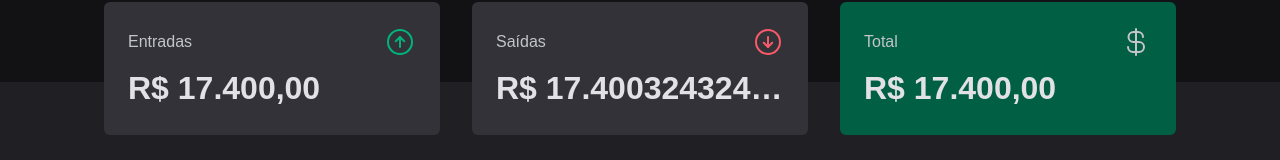
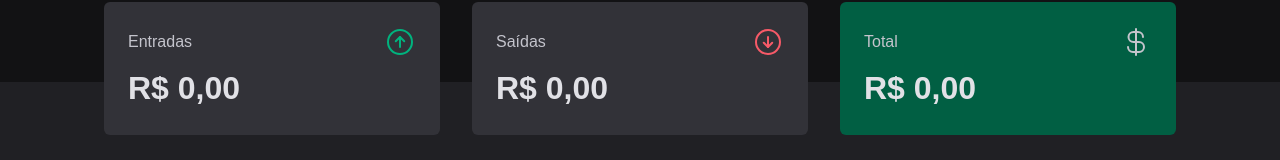
Before and after one commit to kenmarcos/dt-money-front-rs, a React (Vite) app: page / in a window 1280 px wide. Shown: the part 130-290 px from the top of the page. Built offline with nearby package versions, Linux system fonts and the light colour scheme; no server answers.

Commit message:
feat: add calculations to summary

```diff
--- a/src/App.tsx
+++ b/src/App.tsx
@@ -3,6 +3,7 @@ import { defaultTheme } from "./styles/themes/default";
 import { GlobalStyle } from "./styles/global";
 import { Header } from "./components/Header";
 import { Transactions } from "./pages/Transactions";
+import { TransactionProvider } from "./contexts/TransactionContext";
 
 function App() {
   return (
@@ -10,7 +11,9 @@ function App() {
       <GlobalStyle />
       <Header />
 
-      <Transactions />
+      <TransactionProvider>
+        <Transactions />
+      </TransactionProvider>
     </ThemeProvider>
   );
 }
--- /dev/null
+++ b/src/contexts/TransactionContext.tsx
@@ -0,0 +1,41 @@
+import { api } from "@/lib/axios";
+import { ReactNode, createContext, useEffect, useState } from "react";
+
+interface Transaction {
+  id: number;
+  description: string;
+  type: "income" | "outcome";
+  price: number;
+  category: string;
+  createdAt: string;
+}
+
+interface TransactionContextData {
+  transactions: Transaction[];
+}
+
+export const TransactionContext = createContext({} as TransactionContextData);
+
+interface TransactionProviderProps {
+  children: ReactNode;
+}
+
+export const TransactionProvider = ({ children }: TransactionProviderProps) => {
+  const [transactions, setTransactions] = useState<Transaction[]>([]);
+
+  const fetchTransactions = async () => {
+    const response = await api.get("/transactions");
+
+    setTransactions(response.data);
+  };
+
+  useEffect(() => {
+    fetchTransactions();
+  }, []);
+
+  return (
+    <TransactionContext.Provider value={{ transactions }}>
+      {children}
+    </TransactionContext.Provider>
+  );
+};
--- /dev/null
+++ b/src/hooks/useSummary.ts
@@ -0,0 +1,27 @@
+import { TransactionContext } from "@/contexts/TransactionContext";
+import { useContext } from "react";
+
+export const useSummary = () => {
+  const { transactions } = useContext(TransactionContext);
+
+  const summary = transactions.reduce(
+    (acc, transaction) => {
+      if (transaction.type === "income") {
+        acc.income += transaction.price;
+        acc.total += transaction.price;
+      } else {
+        acc.outcome += transaction.price;
+        acc.total -= transaction.price;
+      }
+
+      return acc;
+    },
+    {
+      income: 0,
+      outcome: 0,
+      total: 0,
+    }
+  );
+
+  return { summary };
+};
--- a/src/pages/Transactions/components/Summary/index.tsx
+++ b/src/pages/Transactions/components/Summary/index.tsx
@@ -1,7 +1,15 @@
 import { ArrowCircleDown, ArrowCircleUp, CurrencyDollar } from "phosphor-react";
 import { SummaryCard, SummaryContainer } from "./styles";
+import { priceFormatter } from "@/utils/formatter";
+import { useSummary } from "@/hooks/useSummary";
 
 export const Summary = () => {
+  const { summary } = useSummary();
+
+  const formattedIncome = priceFormatter.format(summary.income);
+  const formattedOutcome = priceFormatter.format(summary.outcome);
+  const formattedTotal = priceFormatter.format(summary.total);
+
   return (
     <SummaryContainer>
       <SummaryCard>
@@ -11,7 +19,7 @@ export const Summary = () => {
           <ArrowCircleUp size={32} color="#00B37E" />
         </header>
 
-        <strong>R$ 17.400,00</strong>
+        <strong title={formattedIncome}>{formattedIncome}</strong>
       </SummaryCard>
 
       <SummaryCard>
@@ -21,9 +29,7 @@ export const Summary = () => {
           <ArrowCircleDown size={32} color="#F75A68" />
         </header>
 
-        <strong title={"R$ 17.4003243242343243,00"}>
-          R$ 17.4003243242343243,00
-        </strong>
+        <strong title={formattedOutcome}>{formattedOutcome}</strong>
       </SummaryCard>
 
       <SummaryCard $variant="green">
@@ -33,7 +39,7 @@ export const Summary = () => {
           <CurrencyDollar size={32} />
         </header>
 
-        <strong>R$ 17.400,00</strong>
+        <strong title={formattedTotal}>{formattedTotal}</strong>
       </SummaryCard>
     </SummaryContainer>
   );
--- a/src/pages/Transactions/index.tsx
+++ b/src/pages/Transactions/index.tsx
@@ -7,31 +7,12 @@ import {
   TransactionsTable,
 } from "./styles";
 import { CalendarBlank, TagSimple } from "phosphor-react";
-import { useEffect, useState } from "react";
-import { api } from "@/lib/axios";
+import { useContext } from "react";
 import { dateFormatter, priceFormatter } from "@/utils/formatter";
-
-interface Transaction {
-  id: number;
-  description: string;
-  type: "income" | "outcome";
-  price: number;
-  category: string;
-  createdAt: string;
-}
+import { TransactionContext } from "@/contexts/TransactionContext";
 
 export const Transactions = () => {
-  const [transactions, setTransactions] = useState<Transaction[]>([]);
-
-  const fetchTransactions = async () => {
-    const response = await api.get("/transactions");
-
-    setTransactions(response.data);
-  };
-
-  useEffect(() => {
-    fetchTransactions();
-  }, []);
+  const { transactions } = useContext(TransactionContext);
 
   return (
     <>
@@ -42,7 +23,7 @@ export const Transactions = () => {
 
         <TransactionsTable>
           <tbody>
-            {transactions.map((transaction) => (
+            {transactions?.map((transaction) => (
               <tr key={transaction.id}>
                 <td>{transaction.description}</td>
                 <td>
```
